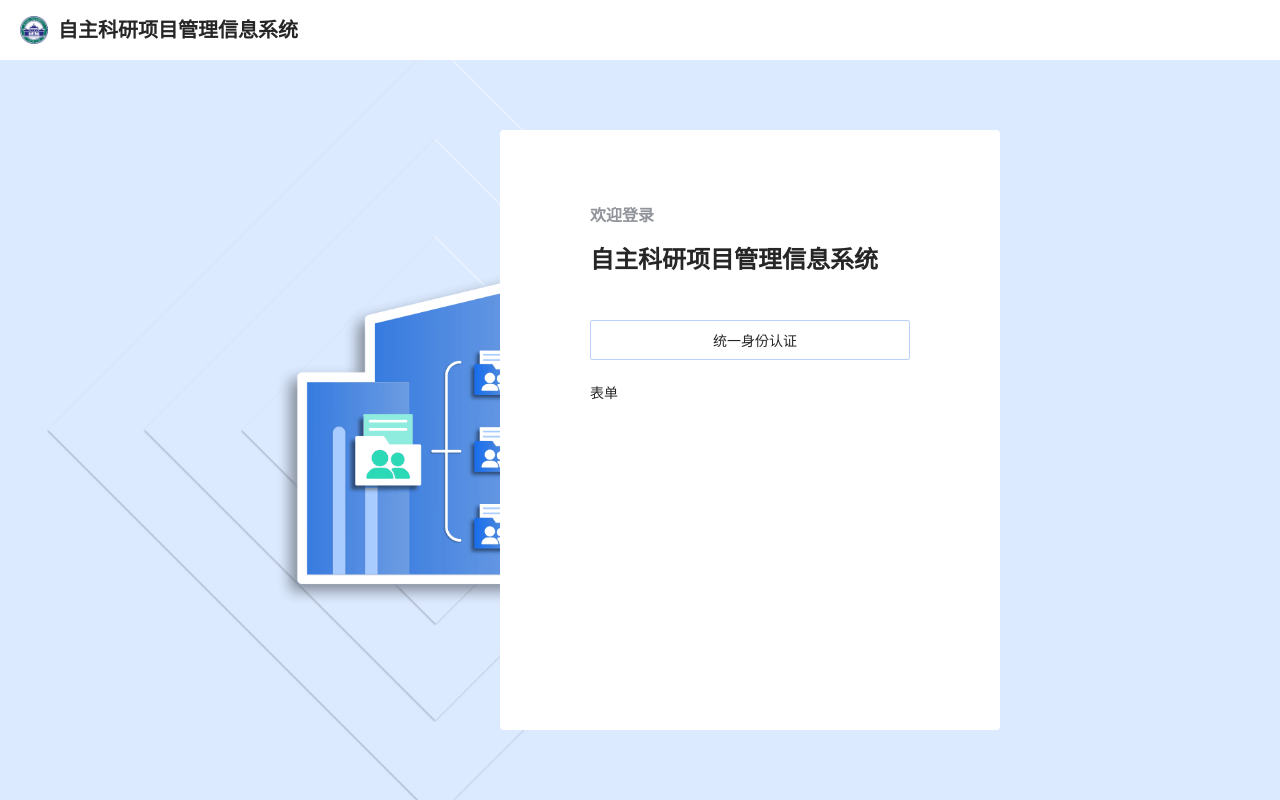
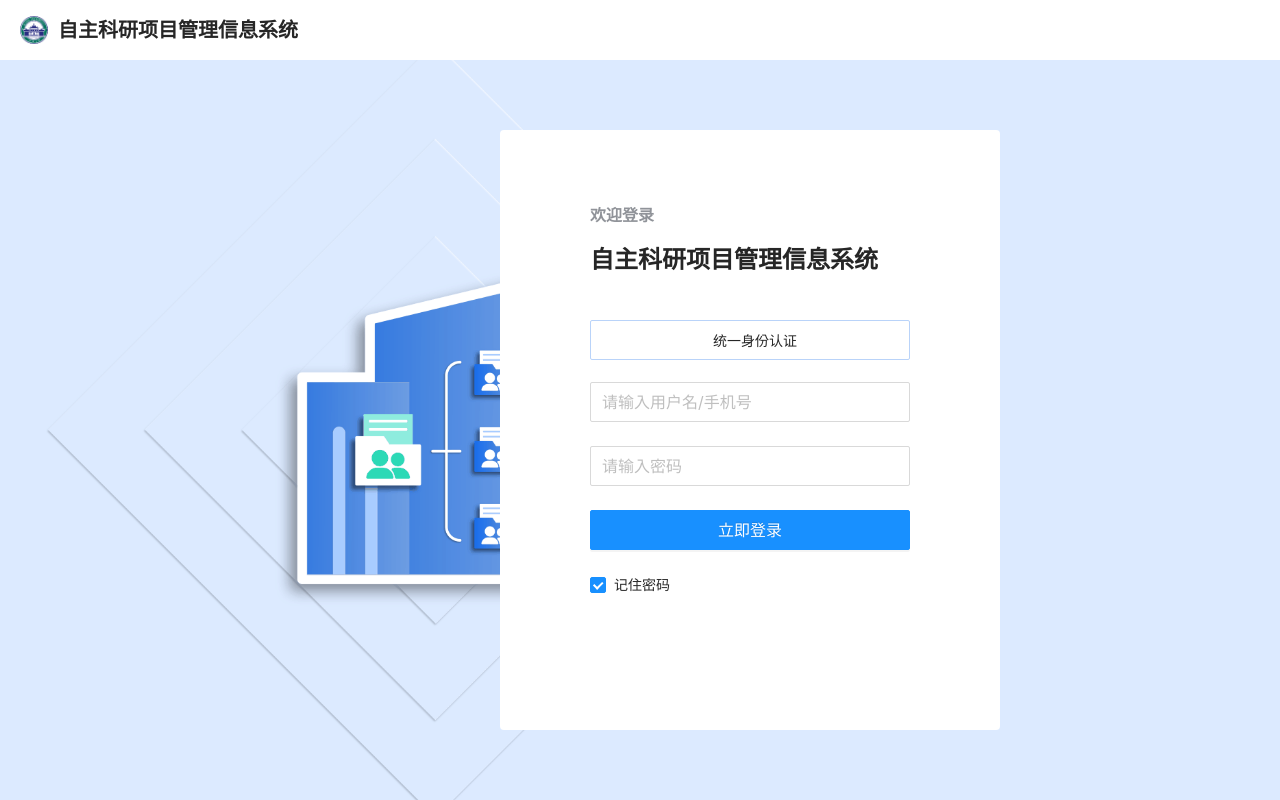
Before and after one commit to AprildreamMI/zzky-app-web-react, a React (Create React App) app: page /login in a window 1280 px wide. Built offline with nearby package versions, Linux system fonts and the light colour scheme; a small style sheet from the web is missing.

Commit message:
zzky-react init

```diff
--- a/package.json
+++ b/package.json
@@ -18,8 +18,10 @@
     "antd": "^4.18.5",
     "axios": "^0.25.0",
     "classnames": "^2.3.1",
+    "crypto-js": "^4.1.1",
     "dayjs": "^1.10.7",
     "env-cmd": "^10.1.0",
+    "js-base64": "^3.7.2",
     "react": "^17.0.2",
     "react-dom": "^17.0.2",
     "react-redux": "^7.2.6",
--- a/src/assets/styles/index.scss
+++ b/src/assets/styles/index.scss
@@ -4,6 +4,9 @@
 body, html {
   height: 100%;
 }
+p {
+  margin: 0;
+}
 
 #root {
   width: 100%;
--- a/src/views/login/index.js
+++ b/src/views/login/index.js
@@ -1,10 +1,81 @@
+import { Form, Input, Button, Checkbox, message } from 'antd'
 import styles from './index.module.scss'
 import IndexHeader from "@/components/indexHeader"
+import * as apis from '@/api/index'
+import { useEffect, useState } from 'react'
+import { SHA256 } from 'crypto-js'
+import { Base64 } from 'js-base64'
 
 // 接口地址
+const baseUrl = process.env.REACT_APP_API_BASE_URL
 function Login () {
-  console.log(process.env.REACT_APP_API_BASE_URL)
-  const baseUrl = process.env.REACT_APP_API_BASE_URL
+  // 按钮loading
+  const [btnLoading, setBtnLoading] = useState(false)
+  // 预填充表单
+  const [form, setForm] = useState({})
+
+  // 挂载则读取缓存表单
+  useEffect(() => {
+    getPw()
+  }, [])
+  const getPw = () => {
+    let account = localStorage.getItem('account')
+    let password = localStorage.getItem('password')
+    account = account ? Base64.decode(account) : ''
+    password = password ? Base64.decode(password) : ''
+    setForm({
+      account,
+      password
+    })
+  }
+
+  // 表单完成提交
+  const onFinish = (values) => {
+    loginByPassword(values)
+  }
+  /**
+   * 登录
+   *  管理员: wdkfy
+      项目负责人: 人事号（8位字母+数字）
+      院系审核人、校级审核人：管理员设置的用户名（见tapd文档）
+      专家: 手机号（11位数字，判断合不合法）
+      除管理员外使用统一默认密码
+      管理员密码: admin001
+      默认密码: zzky123456:（同时包含数字和字母（字母区分大小写）6-16位）
+    */
+  const loginByPassword = (values) => {
+    const { password, remember } = values
+    // 是否记住密码
+    if (remember) {
+      setPw(values)
+    }
+    setBtnLoading(true)
+    apis.login({
+      ...values,
+      password: SHA256(password).toString()
+    }).then(res => {
+      if (res.data.code === 0) {
+        const { token, user } = res.data.data
+        localStorage.setItem('token', token)
+        console.log(user)
+      } else {
+        message.error(res.data.message)
+      }
+    }).catch(err => {
+      console.log(err)
+      message.error('请求出错')
+    }).finally(() => {
+      setBtnLoading(false)
+    })
+  }
+  // 设置密码
+  const setPw = ({account, password}) => {
+    account = Base64.encode(account)
+    password = Base64.encode(password)
+
+    localStorage.setItem('account', account)
+    localStorage.setItem('password', password)
+  }
   return (
     <div className={styles.login}>
       <IndexHeader
@@ -22,11 +93,54 @@ function Login () {
               target="_blank"
               className={styles.auth_btn} rel="noreferrer">
               <i className={`${styles.auth_btn_icon} iconfont icon-renzheng`}></i>
-              <p className="auth_btn_text">统一身份认证</p>
+              <p className="auth_btn_text tw-mb-0">统一身份认证</p>
             </a>
           </div>
 
-          表单
+          <Form
+            size='large'
+            name='loginForm'
+            initialValues={{
+              ...form
+            }}
+            onFinish={onFinish}>
+            <Form.Item
+              name="account"
+              rules={[
+                {
+                  required: true,
+                  message: '请输入账号',
+                },
+              ]}>
+              <Input placeholder='请输入用户名/手机号' />
+            </Form.Item>
+            <Form.Item
+              name="password"
+              rules={[
+                {
+                  required: true,
+                  message: '请输入密码',
+                },
+              ]}>
+              <Input type="password" placeholder='请输入密码' />
+            </Form.Item>
+            <Form.Item>
+              <Button
+                style={{width:'100%'}}
+                type="primary"
+                loading={btnLoading}
+                htmlType="submit">
+                立即登录
+              </Button>
+            </Form.Item>
+            <Form.Item
+              name="remember"
+              initialValue={true}
+              valuePropName="checked"
+              noStyle>
+              <Checkbox>记住密码</Checkbox>
+            </Form.Item>
+          </Form>
         </div>
       </div>
     </div>
```
Also changed, not shown: 1 other file (tests, documents, lock files or other folders).
